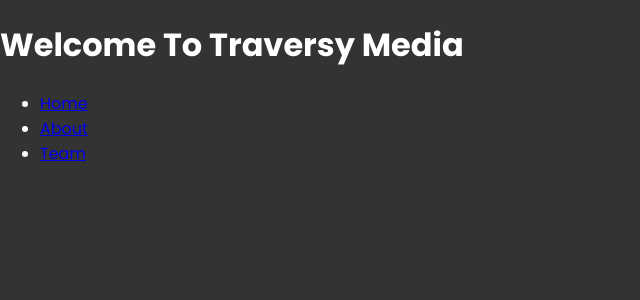
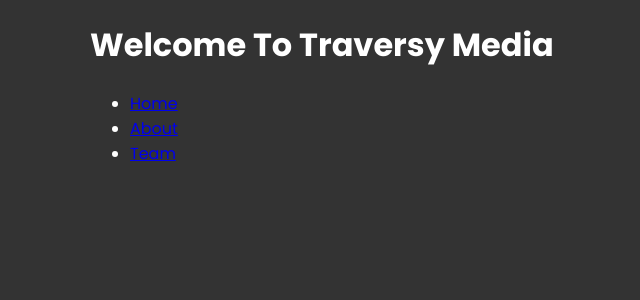
Before and after one commit to Ali-Faal9573/next-13-course, a Next.js app: page / in a window 1280 px wide. Shown: the top 300 px of the page, without its empty margins (0-640 px from the left). Built offline with nearby package versions, Linux system fonts and the light colour scheme.

Commit message:
put children in main tag and specify className of container.

```diff
--- a/app/layout.jsx
+++ b/app/layout.jsx
@@ -28,7 +28,9 @@
   return (
     <html lang="en">
       <body className={`${geistSans.variable} ${geistMono.variable} ${poppins.className}`}>
-        {children}
+        <main className="container">
+          {children}
+        </main>
       </body>
     </html>
   );
```
